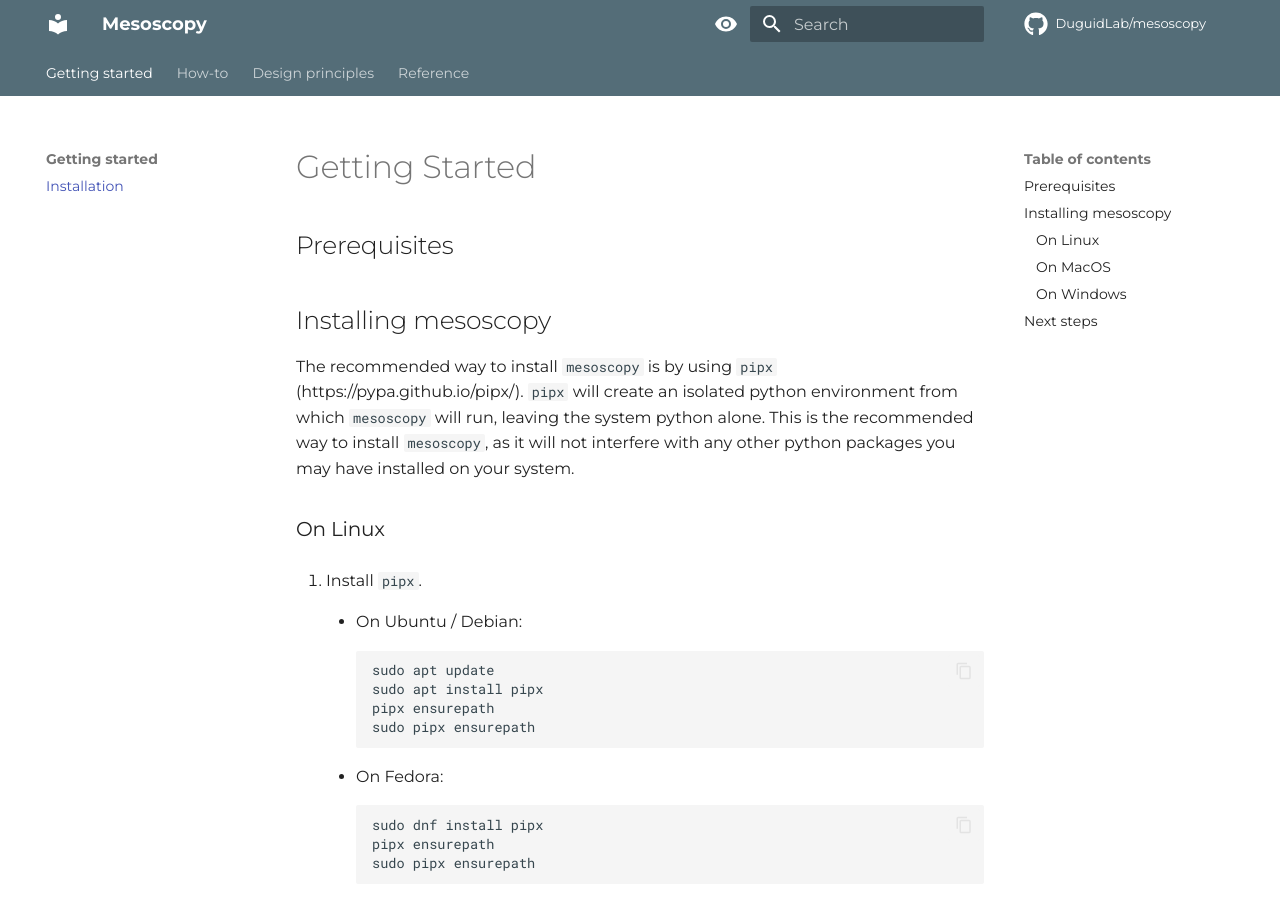
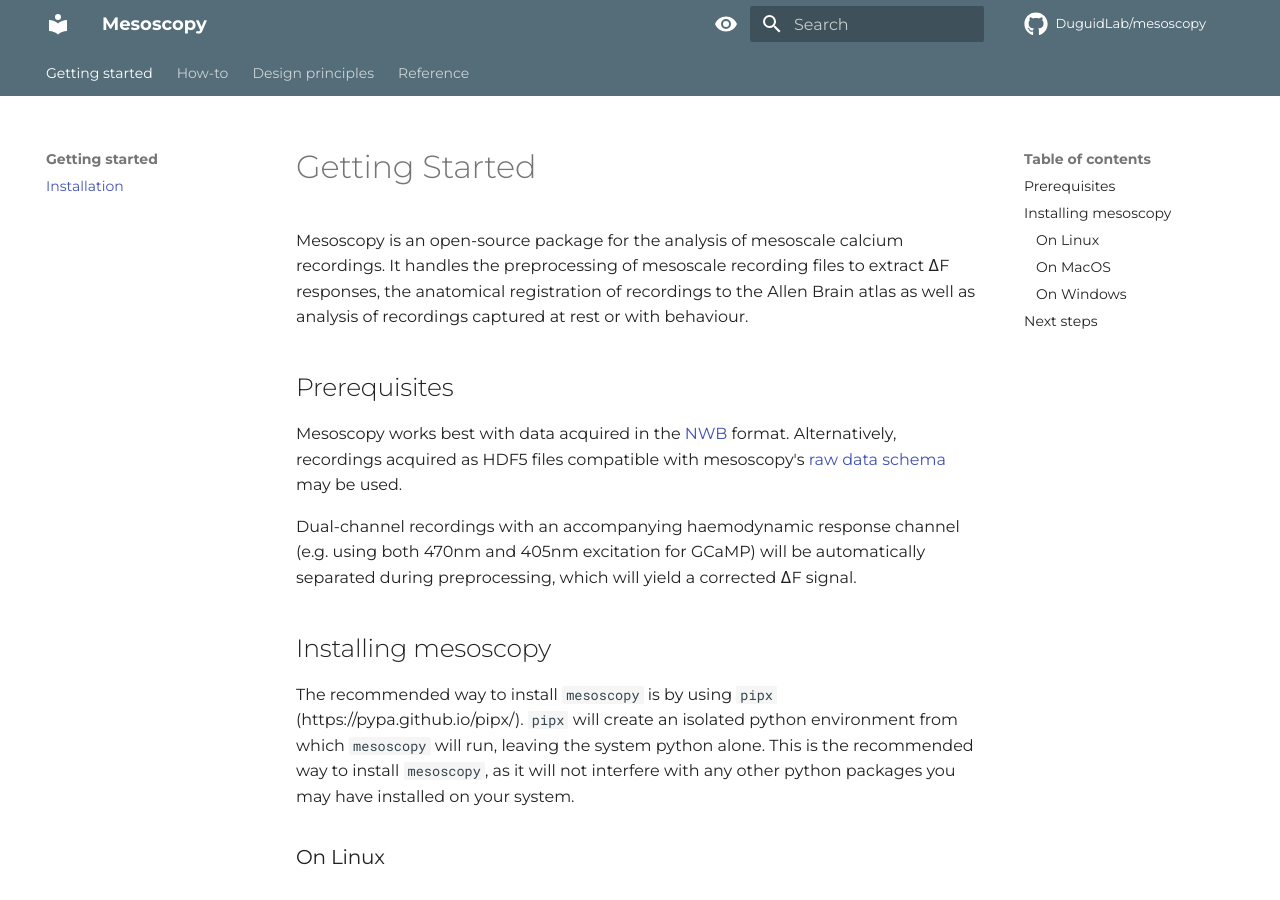
Before and after one commit to DuguidLab/mesoscopy, an MkDocs documentation site: the page built from docs/index.md, in a window 1280 px wide and 900 px high. Built offline with MkDocs 1.6.1 and Material for MkDocs 9.7.7, drawn with Linux system fonts in a browser that asks for light colours; comment, search, counter and statistics services are not loaded.

Commit message:
add intro blurb and prerequisites

```diff
--- a/docs/index.md
+++ b/docs/index.md
@@ -1,7 +1,12 @@
 # Getting Started
+
+Mesoscopy is an open-source package for the analysis of mesoscale calcium recordings. It handles the preprocessing of mesoscale recording files to extract ∆F responses, the anatomical registration of recordings to the Allen Brain atlas as well as analysis of recordings captured at rest or with behaviour.
 
 ## Prerequisites
 
+Mesoscopy works best with data acquired in the [NWB](https://www.nwb.org) format. Alternatively, recordings acquired as HDF5 files compatible with mesoscopy's [raw data schema]() may be used.
+
+Dual-channel recordings with an accompanying haemodynamic response channel (e.g. using both 470nm and 405nm excitation for GCaMP) will be automatically separated during preprocessing, which will yield a corrected ∆F signal.
 
 ## Installing mesoscopy
 
```
